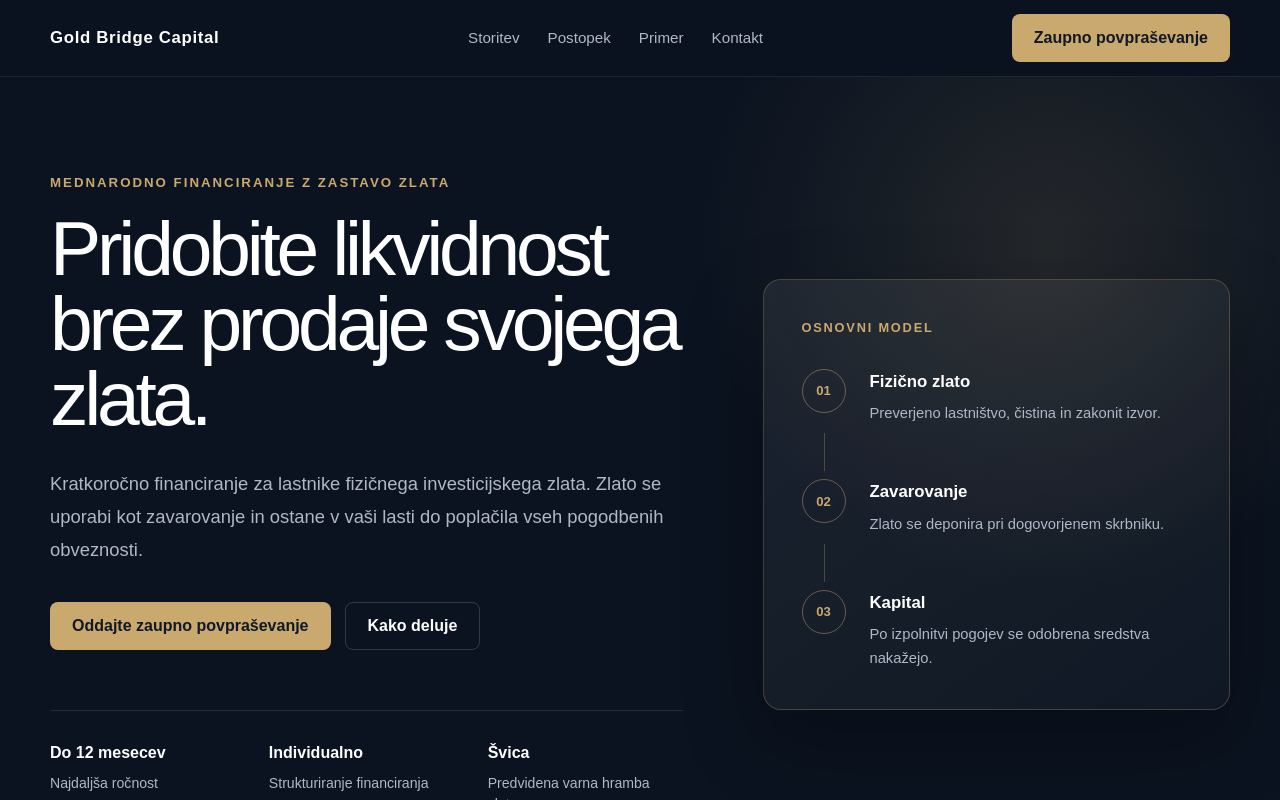
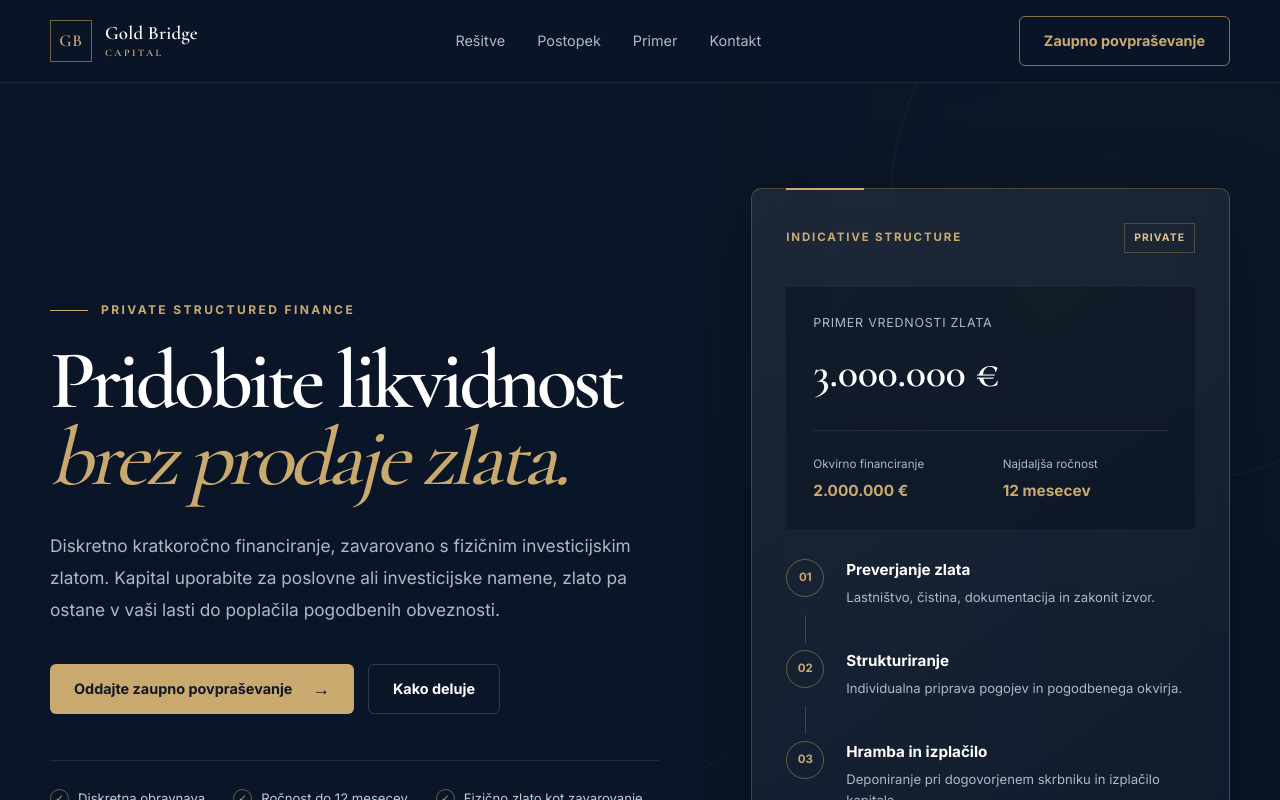
Before and after one commit to matejp22/goldbridge-capital, a Next.js app: page / in a window 1280 px wide. Shown: the top 800 px of the page. Built offline with nearby package versions, Linux system fonts and the light colour scheme.

Commit message:
Redesign premium navigation and hero section

```diff
--- a/src/app/globals.css
+++ b/src/app/globals.css
@@ -23,7 +23,10 @@ body {
   margin: 0;
   background: var(--background);
   color: var(--text-primary);
-  font-family: Arial, Helvetica, sans-serif;
+  font-family: var(--font-inter), sans-serif;
+  font-feature-settings: "liga" 1, "kern" 1;
+  text-rendering: optimizeLegibility;
+  -webkit-font-smoothing: antialiased;
 }
 
 a {
@@ -48,12 +51,12 @@ select {
   top: 0;
   z-index: 50;
   border-bottom: 1px solid rgba(255, 255, 255, 0.08);
-  background: rgba(11, 19, 32, 0.92);
-  backdrop-filter: blur(14px);
+  background: rgba(10, 22, 40, 0.92);
+  backdrop-filter: blur(18px);
 }
 
 .nav {
-  min-height: 76px;
+  min-height: 82px;
   display: flex;
   align-items: center;
   justify-content: space-between;
@@ -61,21 +64,80 @@ select {
 }
 
 .logo {
+  display: inline-flex;
+  align-items: center;
+  gap: 13px;
+}
+
+.logo-mark {
+  width: 42px;
+  height: 42px;
+  display: inline-flex;
+  align-items: center;
+  justify-content: center;
+  border: 1px solid rgba(198, 165, 92, 0.55);
+  color: var(--gold);
+  font-family: var(--font-cormorant), serif;
   font-size: 1.05rem;
+  font-weight: 600;
+  letter-spacing: 0.05em;
+}
+
+.logo-text {
+  display: flex;
+  flex-direction: column;
+  line-height: 1;
+}
+
+.logo-text strong {
+  font-family: var(--font-cormorant), serif;
+  font-size: 1.18rem;
+  font-weight: 600;
+  letter-spacing: 0.01em;
+}
+
+.logo-text small {
+  margin-top: 5px;
+  color: var(--gold);
+  font-size: 0.63rem;
   font-weight: 700;
-  letter-spacing: 0.04em;
+  letter-spacing: 0.24em;
+  text-transform: uppercase;
 }
 
 .nav-links {
   display: flex;
   align-items: center;
-  gap: 28px;
+  gap: 32px;
   color: var(--text-secondary);
-  font-size: 0.95rem;
+  font-size: 0.9rem;
+}
+
+.nav-links a {
+  position: relative;
+  padding: 8px 0;
+}
+
+.nav-links a::after {
+  content: "";
+  position: absolute;
+  right: 0;
+  bottom: 0;
+  left: 0;
+  height: 1px;
+  background: var(--gold);
+  transform: scaleX(0);
+  transform-origin: right;
+  transition: transform 0.25s ease;
 }
 
 .nav-links a:hover {
   color: var(--text-primary);
+}
+
+.nav-links a:hover::after {
+  transform: scaleX(1);
+  transform-origin: left;
 }
 
 .nav-button,
@@ -84,27 +146,47 @@ select {
   display: inline-flex;
   align-items: center;
   justify-content: center;
-  min-height: 48px;
-  padding: 0 22px;
-  border-radius: 8px;
+  min-height: 50px;
+  padding: 0 24px;
+  border-radius: 6px;
+  font-size: 0.9rem;
   font-weight: 700;
   transition:
-    background 0.2s ease,
-    color 0.2s ease,
-    border-color 0.2s ease,
-    transform 0.2s ease;
+    background 0.25s ease,
+    color 0.25s ease,
+    border-color 0.25s ease,
+    transform 0.25s ease;
 }
 
-.nav-button,
-.primary-button {
+.nav-button {
+  border: 1px solid rgba(198, 165, 92, 0.65);
+  color: var(--gold);
+}
+
+.nav-button:hover {
+  border-color: var(--gold);
   background: var(--gold);
   color: #111827;
 }
 
-.nav-button:hover,
+.primary-button {
+  gap: 20px;
+  background: var(--gold);
+  color: #111827;
+}
+
 .primary-button:hover {
   background: var(--gold-hover);
-  transform: translateY(-1px);
+  transform: translateY(-2px);
+}
+
+.button-arrow {
+  font-size: 1.1rem;
+  transition: transform 0.25s ease;
+}
+
+.primary-button:hover .button-arrow {
+  transform: translateX(4px);
 }
 
 .secondary-button {
@@ -115,196 +197,349 @@ select {
 .secondary-button:hover {
   border-color: var(--gold);
   color: var(--gold);
+  transform: translateY(-2px);
 }
 
 .hero {
-  min-height: calc(100vh - 76px);
+  position: relative;
+  overflow: hidden;
+  min-height: calc(100vh - 82px);
   display: flex;
   align-items: center;
-  padding: 96px 0;
+  padding: 105px 0 110px;
   background:
+    linear-gradient(
+      90deg,
+      rgba(10, 22, 40, 1) 0%,
+      rgba(10, 22, 40, 0.97) 52%,
+      rgba(10, 22, 40, 0.88) 100%
+    ),
     radial-gradient(
-      circle at 82% 20%,
-      rgba(201, 169, 110, 0.13),
-      transparent 28%
-    ),
-    var(--background);
+      circle at 82% 18%,
+      rgba(198, 165, 92, 0.19),
+      transparent 30%
+    );
+}
+
+.hero::before {
+  content: "";
+  position: absolute;
+  top: -160px;
+  right: -170px;
+  width: 560px;
+  height: 560px;
+  border: 1px solid rgba(198, 165, 92, 0.08);
+  border-radius: 50%;
+}
+
+.hero::after {
+  content: "";
+  position: absolute;
+  right: 7%;
+  bottom: -310px;
+  width: 620px;
+  height: 620px;
+  border: 1px solid rgba(198, 165, 92, 0.06);
+  border-radius: 50%;
 }
 
 .hero-grid {
+  position: relative;
+  z-index: 1;
   display: grid;
-  grid-template-columns: minmax(0, 1.15fr) minmax(360px, 0.85fr);
+  grid-template-columns: minmax(0, 1.12fr) minmax(390px, 0.88fr);
   align-items: center;
-  gap: 80px;
+  gap: 92px;
 }
 
-.eyebrow {
-  margin: 0 0 18px;
+.hero-content {
+  max-width: 770px;
+}
+
+.hero-kicker {
+  display: inline-flex;
+  align-items: center;
+  gap: 13px;
+  margin-bottom: 24px;
   color: var(--gold);
-  font-size: 0.83rem;
+  font-size: 0.75rem;
   font-weight: 700;
-  letter-spacing: 0.15em;
+  letter-spacing: 0.2em;
   text-transform: uppercase;
 }
 
+.hero-kicker > span {
+  width: 38px;
+  height: 1px;
+  background: var(--gold);
+}
+
 .hero h1 {
-  max-width: 760px;
   margin: 0;
-  font-size: clamp(3rem, 6vw, 5.6rem);
-  line-height: 0.98;
-  letter-spacing: -0.055em;
+  font-size: clamp(3.7rem, 6.5vw, 6.5rem);
+  line-height: 0.92;
+  letter-spacing: -0.05em;
+}
+
+.hero h1 span {
+  display: block;
+  color: var(--gold);
+  font-style: italic;
+  font-weight: 500;
 }
 
 .hero-description {
-  max-width: 700px;
-  margin: 30px 0 0;
+  max-width: 690px;
+  margin: 34px 0 0;
   color: var(--text-secondary);
-  font-size: 1.15rem;
-  line-height: 1.8;
+  font-size: 1.08rem;
+  line-height: 1.85;
 }
 
 .hero-actions {
   display: flex;
   flex-wrap: wrap;
   gap: 14px;
-  margin-top: 36px;
+  margin-top: 38px;
 }
 
-.hero-facts {
-  display: grid;
-  grid-template-columns: repeat(3, 1fr);
-  gap: 24px;
-  margin-top: 60px;
-  padding-top: 30px;
-  border-top: 1px solid rgba(255, 255, 255, 0.1);
+.hero-trust {
+  display: flex;
+  flex-wrap: wrap;
+  gap: 18px 28px;
+  margin-top: 46px;
+  padding-top: 28px;
+  border-top: 1px solid rgba(255, 255, 255, 0.09);
 }
 
-.hero-facts div {
-  display: flex;
-  flex-direction: column;
-  gap: 8px;
+.trust-item {
+  display: inline-flex;
+  align-items: center;
+  gap: 9px;
+  color: #c1cad7;
+  font-size: 0.82rem;
 }
 
-.hero-facts strong {
-  font-size: 1rem;
-}
-
-.hero-facts span {
-  color: var(--text-secondary);
-  font-size: 0.88rem;
-  line-height: 1.5;
+.trust-icon {
+  width: 19px;
+  height: 19px;
+  display: inline-flex;
+  align-items: center;
+  justify-content: center;
+  border: 1px solid rgba(198, 165, 92, 0.5);
+  border-radius: 50%;
+  color: var(--gold);
+  font-size: 0.65rem;
 }
 
 .hero-card {
-  padding: 38px;
-  border: 1px solid rgba(201, 169, 110, 0.26);
-  border-radius: 18px;
+  position: relative;
+  padding: 34px;
+  border: 1px solid rgba(198, 165, 92, 0.3);
+  border-radius: 10px;
   background:
     linear-gradient(
       145deg,
-      rgba(255, 255, 255, 0.07),
+      rgba(255, 255, 255, 0.075),
       rgba(255, 255, 255, 0.025)
     );
-  box-shadow: 0 30px 80px rgba(0, 0, 0, 0.28);
+  box-shadow: 0 32px 90px rgba(0, 0, 0, 0.32);
+  backdrop-filter: blur(18px);
+}
+
+.hero-card::before {
+  content: "";
+  position: absolute;
+  top: -1px;
+  left: 34px;
+  width: 78px;
+  height: 2px;
+  background: var(--gold);
+}
+
+.hero-card-top {
+  display: flex;
+  align-items: center;
+  justify-content: space-between;
+  gap: 20px;
 }
 
 .hero-card-label {
-  margin: 0 0 32px;
+  margin: 0;
   color: var(--gold);
-  font-size: 0.8rem;
+  font-size: 0.72rem;
   font-weight: 700;
-  letter-spacing: 0.14em;
+  letter-spacing: 0.16em;
   text-transform: uppercase;
+}
+
+.hero-card-status {
+  padding: 6px 9px;
+  border: 1px solid rgba(198, 165, 92, 0.3);
+  color: #d8c291;
+  font-size: 0.65rem;
+  font-weight: 700;
+  letter-spacing: 0.1em;
+  text-transform: uppercase;
+}
+
+.hero-card-main {
+  margin-top: 34px;
+  padding: 27px;
+  background: rgba(5, 13, 24, 0.42);
+}
+
+.hero-card-caption {
+  margin: 0;
+  color: var(--text-secondary);
+  font-size: 0.78rem;
+  letter-spacing: 0.06em;
+  text-transform: uppercase;
+}
+
+.hero-card-value {
+  display: block;
+  margin-top: 10px;
+  font-family: var(--font-cormorant), serif;
+  font-size: 2.6rem;
+  font-weight: 600;
+}
+
+.hero-card-divider {
+  height: 1px;
+  margin: 25px 0;
+  background: rgba(255, 255, 255, 0.09);
+}
+
+.hero-card-metrics {
+  display: grid;
+  grid-template-columns: repeat(2, 1fr);
+  gap: 24px;
+}
+
+.hero-card-metrics div {
+  display: flex;
+  flex-direction: column;
+  gap: 7px;
+}
+
+.hero-card-metrics span {
+  color: var(--text-secondary);
+  font-size: 0.73rem;
+  line-height: 1.4;
+}
+
+.hero-card-metrics strong {
+  color: var(--gold);
+  font-size: 0.96rem;
+}
+
+.hero-card-process {
+  margin-top: 30px;
 }
 
 .model-step {
   display: grid;
-  grid-template-columns: 48px 1fr;
-  gap: 20px;
+  grid-template-columns: 42px 1fr;
+  gap: 18px;
 }
 
 .model-step > span {
-  width: 44px;
-  height: 44px;
+  width: 38px;
+  height: 38px;
   display: inline-flex;
   align-items: center;
   justify-content: center;
-  border: 1px solid rgba(201, 169, 110, 0.45);
+  border: 1px solid rgba(198, 165, 92, 0.45);
   border-radius: 50%;
   color: var(--gold);
-  font-size: 0.82rem;
+  font-size: 0.72rem;
   font-weight: 700;
 }
 
 .model-step strong {
   display: block;
-  margin-bottom: 7px;
-  font-size: 1.05rem;
+  margin-bottom: 5px;
+  font-size: 0.95rem;
 }
 
 .model-step p {
   margin: 0;
   color: var(--text-secondary);
-  font-size: 0.92rem;
-  line-height: 1.65;
+  font-size: 0.82rem;
+  line-height: 1.6;
 }
 
 .model-line {
   width: 1px;
-  height: 38px;
-  margin: 8px 0 8px 22px;
-  background: rgba(201, 169, 110, 0.3);
+  height: 28px;
+  margin: 7px 0 7px 19px;
+  background: rgba(198, 165, 92, 0.28);
 }
 
-@media (max-width: 900px) {
+.hero-card-disclaimer {
+  margin: 27px 0 0;
+  padding-top: 22px;
+  border-top: 1px solid rgba(255, 255, 255, 0.08);
+  color: #7f8998;
+  font-size: 0.7rem;
+  line-height: 1.6;
+}
+
+@media (max-width: 1000px) {
   .nav-links {
     display: none;
   }
 
-  .hero {
-    padding: 72px 0;
+  .hero-grid {
+    grid-template-columns: 1fr;
+    gap: 58px;
   }
 
-  .hero-grid {
-    grid-template-columns: 1fr;
-    gap: 52px;
+  .hero-content {
+    max-width: 850px;
   }
 
-  .hero-facts {
-    grid-template-columns: 1fr;
+  .hero-card {
+    max-width: 620px;
   }
 }
 
-@media (max-width: 560px) {
+@media (max-width: 620px) {
   .container {
     width: min(100% - 28px, 1180px);
   }
 
   .nav {
-    min-height: 68px;
+    min-height: 72px;
   }
 
-  .logo {
-    font-size: 0.9rem;
+  .logo-mark {
+    width: 36px;
+    height: 36px;
+  }
+
+  .logo-text strong {
+    font-size: 1rem;
   }
 
   .nav-button {
-    min-height: 42px;
-    padding: 0 14px;
-    font-size: 0.8rem;
+    min-height: 40px;
+    padding: 0 12px;
+    font-size: 0.72rem;
   }
 
   .hero {
     min-height: auto;
-    padding: 64px 0;
+    padding: 72px 0 78px;
   }
 
   .hero h1 {
-    font-size: 3rem;
+    font-size: clamp(3.2rem, 15vw, 4.4rem);
   }
 
   .hero-description {
-    font-size: 1rem;
+    font-size: 0.98rem;
   }
 
   .hero-actions {
@@ -316,8 +551,25 @@ select {
     width: 100%;
   }
 
+  .hero-trust {
+    flex-direction: column;
+    align-items: flex-start;
+  }
+
   .hero-card {
-    padding: 26px;
+    padding: 24px;
+  }
+
+  .hero-card-main {
+    padding: 21px;
+  }
+
+  .hero-card-value {
+    font-size: 2.15rem;
+  }
+
+  .hero-card-metrics {
+    grid-template-columns: 1fr;
   }
 }
 
@@ -1069,3 +1321,12 @@ select {
   background: rgba(239, 100, 100, 0.1);
   color: #ffb3b3;
 }
+
+h1,
+h2,
+h3,
+.logo,
+.footer-logo {
+  font-family: var(--font-cormorant), serif;
+  font-weight: 600;
+}
--- a/src/app/layout.tsx
+++ b/src/app/layout.tsx
@@ -1,5 +1,17 @@
+import { Inter, Cormorant_Garamond } from "next/font/google";
 import type { Metadata } from "next";
 import "./globals.css";
+
+const inter = Inter({
+  subsets: ["latin"],
+  variable: "--font-inter",
+});
+
+const cormorant = Cormorant_Garamond({
+  subsets: ["latin"],
+  variable: "--font-cormorant",
+  weight: ["400", "500", "600", "700"],
+});
 
 export const metadata: Metadata = {
   title: "Gold Bridge Capital | Financiranje z zastavo zlata",
@@ -13,8 +25,11 @@ export default function RootLayout({
   children: React.ReactNode;
 }>) {
   return (
-    <html lang="sl">
-      <body>{children}</body>
-    </html>
+    <html
+  lang="en"
+  className={`${inter.variable} ${cormorant.variable}`}
+>
+  <body>{children}</body>
+</html>
   );
 }
--- a/src/app/page.tsx
+++ b/src/app/page.tsx
@@ -4,12 +4,17 @@ export default function Home() {
     <main>
       <header className="site-header">
         <div className="container nav">
-          <a href="#" className="logo">
-            Gold Bridge Capital
+          <a href="#" className="logo" aria-label="Gold Bridge Capital">
+            <span className="logo-mark">GB</span>
+
+            <span className="logo-text">
+              <strong>Gold Bridge</strong>
+              <small>Capital</small>
+            </span>
           </a>
 
-          <nav className="nav-links">
-            <a href="#storitev">Storitev</a>
+          <nav className="nav-links" aria-label="Glavna navigacija">
+            <a href="#storitev">Rešitve</a>
             <a href="#postopek">Postopek</a>
             <a href="#primer">Primer</a>
             <a href="#kontakt">Kontakt</a>
@@ -24,21 +29,27 @@ export default function Home() {
       <section className="hero">
         <div className="container hero-grid">
           <div className="hero-content">
-            <p className="eyebrow">
-              Mednarodno financiranje z zastavo zlata
-            </p>
+            <div className="hero-kicker">
+              <span />
+              Private Structured Finance
+            </div>
 
-            <h1>Pridobite likvidnost brez prodaje svojega zlata.</h1>
+            <h1>
+              Pridobite likvidnost
+              <span> brez prodaje zlata.</span>
+            </h1>
 
             <p className="hero-description">
-              Kratkoročno financiranje za lastnike fizičnega investicijskega
-              zlata. Zlato se uporabi kot zavarovanje in ostane v vaši lasti do
-              poplačila vseh pogodbenih obveznosti.
+              Diskretno kratkoročno financiranje, zavarovano s fizičnim
+              investicijskim zlatom. Kapital uporabite za poslovne ali
+              investicijske namene, zlato pa ostane v vaši lasti do poplačila
+              pogodbenih obveznosti.
             </p>
 
             <div className="hero-actions">
               <a href="#kontakt" className="primary-button">
-                Oddajte zaupno povpraševanje
+                <span>Oddajte zaupno povpraševanje</span>
+                <span className="button-arrow">→</span>
               </a>
 
               <a href="#storitev" className="secondary-button">
@@ -46,32 +57,55 @@ export default function Home() {
               </a>
             </div>
 
-            <div className="hero-facts">
-              <div>
-                <strong>Do 12 mesecev</strong>
-                <span>Najdaljša ročnost</span>
+            <div className="hero-trust">
+              <div className="trust-item">
+                <span className="trust-icon">✓</span>
+                <span>Diskretna obravnava</span>
               </div>
 
-              <div>
-                <strong>Individualno</strong>
-                <span>Strukturiranje financiranja</span>
+              <div className="trust-item">
+                <span className="trust-icon">✓</span>
+                <span>Ročnost do 12 mesecev</span>
               </div>
 
-              <div>
-                <strong>Švica</strong>
-                <span>Predvidena varna hramba zlata</span>
+              <div className="trust-item">
+                <span className="trust-icon">✓</span>
+                <span>Fizično zlato kot zavarovanje</span>
               </div>
             </div>
           </div>
 
-          <div className="hero-card">
-            <p className="hero-card-label">Osnovni model</p>
+          <aside className="hero-card">
+            <div className="hero-card-top">
+              <p className="hero-card-label">Indicative Structure</p>
+              <span className="hero-card-status">Private</span>
+            </div>
 
+            <div className="hero-card-main">
+              <p className="hero-card-caption">Primer vrednosti zlata</p>
+              <strong className="hero-card-value">3.000.000 €</strong>
+
+              <div className="hero-card-divider" />
+
+              <div className="hero-card-metrics">
+                <div>
+                  <span>Okvirno financiranje</span>
+                  <strong>2.000.000 €</strong>
+                </div>
+
+                <div>
+                  <span>Najdaljša ročnost</span>
+                  <strong>12 mesecev</strong>
+                </div>
+              </div>
+            </div>
+
+            <div className="hero-card-process">
               <div className="model-step">
                 <span>01</span>
                 <div>
-                <strong>Fizično zlato</strong>
-                <p>Preverjeno lastništvo, čistina in zakonit izvor.</p>
+                  <strong>Preverjanje zlata</strong>
+                  <p>Lastništvo, čistina, dokumentacija in zakonit izvor.</p>
                 </div>
               </div>
 
@@ -80,8 +114,8 @@ export default function Home() {
               <div className="model-step">
                 <span>02</span>
                 <div>
-                <strong>Zavarovanje</strong>
-                <p>Zlato se deponira pri dogovorjenem skrbniku.</p>
+                  <strong>Strukturiranje</strong>
+                  <p>Individualna priprava pogojev in pogodbenega okvirja.</p>
                 </div>
               </div>
 
@@ -90,11 +124,18 @@ export default function Home() {
               <div className="model-step">
                 <span>03</span>
                 <div>
-                <strong>Kapital</strong>
-                <p>Po izpolnitvi pogojev se odobrena sredstva nakažejo.</p>
+                  <strong>Hramba in izplačilo</strong>
+                  <p>
+                    Deponiranje pri dogovorjenem skrbniku in izplačilo kapitala.
+                  </p>
                 </div>
               </div>
             </div>
+
+            <p className="hero-card-disclaimer">
+              Prikaz je informativen in ne predstavlja zavezujoče ponudbe.
+            </p>
+          </aside>
         </div>
       </section>
 
```
Lines whose indentation alone changed are shown as unchanged.
